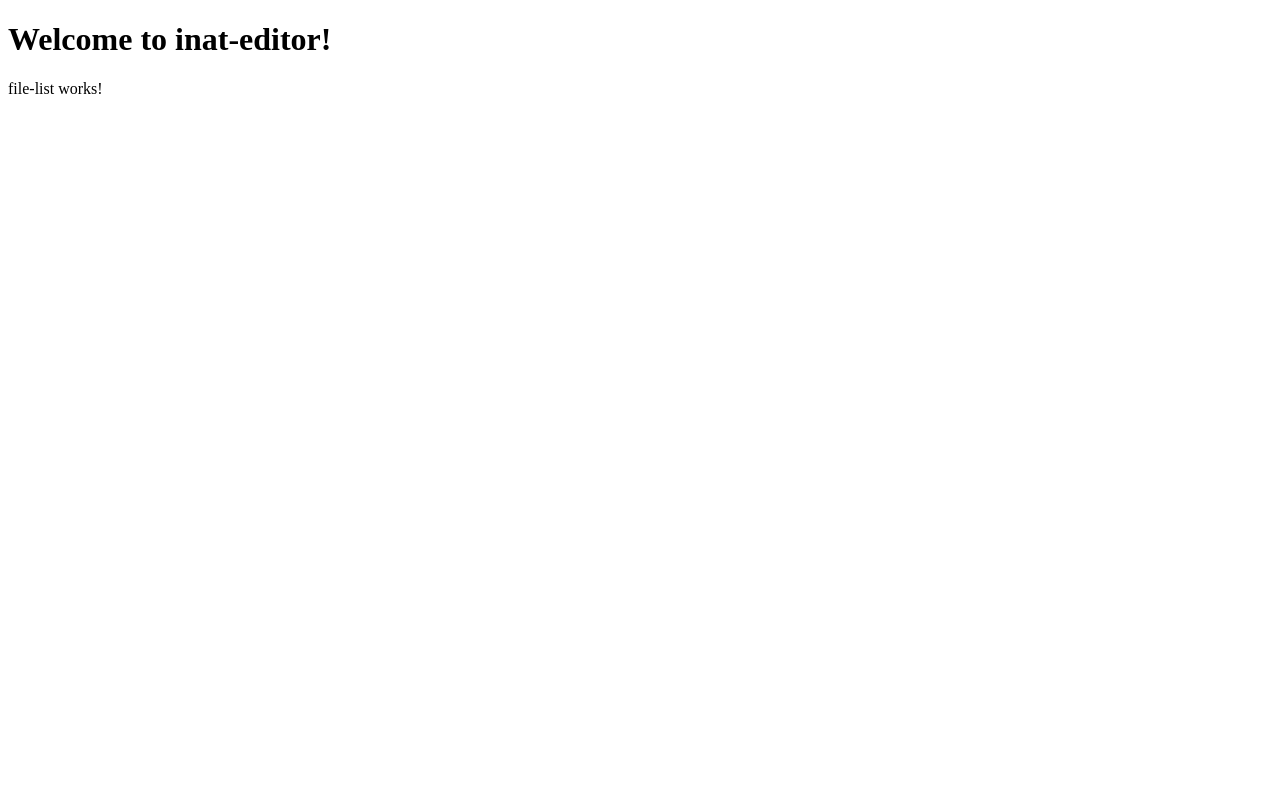
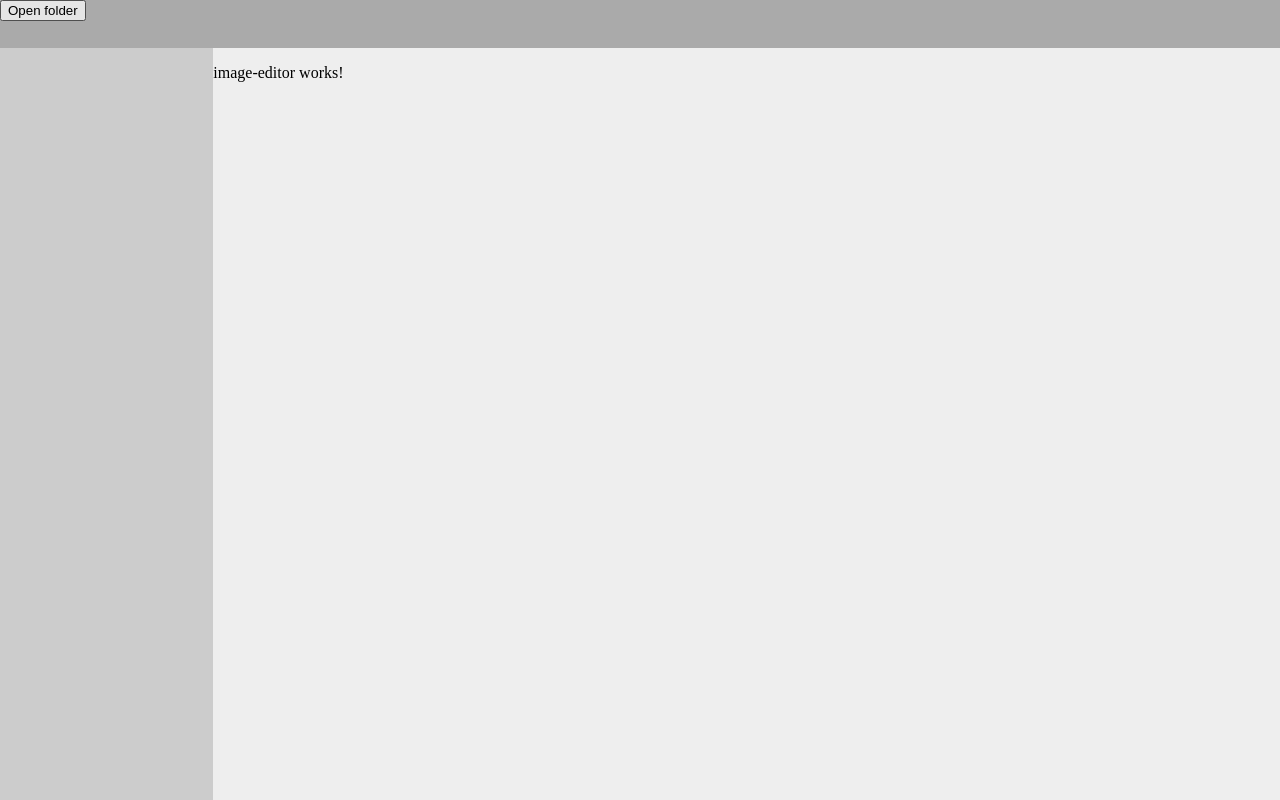
Before and after one commit to nbasargin/inat-editor, an Angular app: page / in a window 1280 px wide. Built offline with nearby package versions, Linux system fonts and the light colour scheme.

Commit message:
setup basic layout

```diff
--- a/package.json
+++ b/package.json
@@ -32,6 +32,7 @@
     "@angular-eslint/template-parser": "17.1.1",
     "@angular/cli": "^17.0.8",
     "@angular/compiler-cli": "^17.0.0",
+    "@types/wicg-file-system-access": "^2023.10.4",
     "@typescript-eslint/eslint-plugin": "6.13.1",
     "@typescript-eslint/parser": "6.13.1",
     "eslint": "^8.54.0",
--- /dev/null
+++ b/src/app/app.component.scss
@@ -0,0 +1,29 @@
+:host {
+  display: block;
+  position: absolute;
+  top: 0;
+  bottom: 0;
+  left: 0;
+  right: 0;
+}
+
+.main-layout {
+  display: grid;
+  grid-template-areas: 'header header' 'sidepanel contentpanel';
+  grid-template-columns: 1fr 5fr;
+  grid-template-rows: 48px 1fr;
+  width: 100%;
+  height: 100%;
+}
+
+.header {
+  grid-area: header;
+}
+
+.side-panel {
+  grid-area: sidepanel;
+}
+
+.content-panel {
+  grid-area: contentpanel;
+}
--- a/src/app/app.component.ts
+++ b/src/app/app.component.ts
@@ -1,17 +1,34 @@
 import { Component } from '@angular/core';
 import { CommonModule } from '@angular/common';
 import { FileListComponent } from './file-list/file-list.component';
+import { FileAccessNotSupportedComponent } from './file-access-not-supported/file-access-not-supported.component';
+import { FolderSelectorComponent } from './folder-selector/folder-selector.component';
+import { ImageEditorComponent } from './image-editor/image-editor.component';
 
 @Component({
   selector: 'ie-root',
   standalone: true,
-  imports: [CommonModule, FileListComponent],
+  imports: [
+    CommonModule,
+    FileAccessNotSupportedComponent,
+    FolderSelectorComponent,
+    FileListComponent,
+    ImageEditorComponent,
+  ],
   template: `
-    <h1>Welcome to {{ title }}!</h1>
-    <ie-file-list></ie-file-list>
+    <ie-file-access-not-supported *ngIf="!fileApiSupported"></ie-file-access-not-supported>
+    <div class="main-layout" *ngIf="fileApiSupported">
+      <ie-folder-selector class="header"></ie-folder-selector>
+      <ie-file-list class="side-panel"></ie-file-list>
+      <ie-image-editor class="content-panel"></ie-image-editor>
+    </div>
   `,
-  styles: [],
+  styleUrl: 'app.component.scss',
 })
 export class AppComponent {
-  title = 'inat-editor';
+  fileApiSupported: boolean;
+
+  constructor() {
+    this.fileApiSupported = !!window.showOpenFilePicker;
+  }
 }
--- /dev/null
+++ b/src/app/file-access-not-supported/file-access-not-supported.component.ts
@@ -0,0 +1,17 @@
+import { Component } from '@angular/core';
+
+@Component({
+  selector: 'ie-file-access-not-supported',
+  standalone: true,
+  imports: [],
+  template: `
+    <div>File System Access API is not available! See supporting browsers:</div>
+    <ul>
+      <li>https://caniuse.com/native-filesystem-api</li>
+      <li>https://developer.mozilla.org/en-US/docs/Web/API/File_System_API</li>
+      <li>https://developer.chrome.com/docs/capabilities/web-apis/file-system-access</li>
+    </ul>
+  `,
+  styles: ``,
+})
+export class FileAccessNotSupportedComponent {}
--- /dev/null
+++ b/src/app/file-list/file-list.component.scss
@@ -0,0 +1,4 @@
+:host {
+  display: block;
+  background: #ccc;
+}
--- a/src/app/file-list/file-list.component.ts
+++ b/src/app/file-list/file-list.component.ts
@@ -1,11 +1,17 @@
+import { CommonModule } from '@angular/common';
 import { Component, Input } from '@angular/core';
+
+export interface FileItem {
+  fname: string;
+  selected: boolean;
+}
 
 @Component({
   selector: 'ie-file-list',
   standalone: true,
-  imports: [],
-  template: ` <p>file-list works!</p> `,
-  styles: ``,
+  imports: [CommonModule],
+  template: ` <div *ngFor="let file of fileList">{{ file.fname }}</div> `,
+  styleUrl: 'file-list.component.scss',
 })
 export class FileListComponent {
   @Input() fileList: Array<{ fname: string; selected: boolean }> = [];
--- /dev/null
+++ b/src/app/folder-selector/folder-selector.component.scss
@@ -0,0 +1,4 @@
+:host {
+  display: block;
+  background-color: #aaa;
+}
--- /dev/null
+++ b/src/app/folder-selector/folder-selector.component.ts
@@ -0,0 +1,18 @@
+import { Component } from '@angular/core';
+
+@Component({
+  selector: 'ie-folder-selector',
+  standalone: true,
+  imports: [],
+  template: `
+    <div>
+      <button (click)="openFolder()">Open folder</button>
+    </div>
+  `,
+  styleUrl: 'folder-selector.component.scss',
+})
+export class FolderSelectorComponent {
+  openFolder() {
+    console.log('open folder');
+  }
+}
--- /dev/null
+++ b/src/app/image-editor/image-editor.component.scss
@@ -0,0 +1,4 @@
+:host {
+  display: block;
+  background: #eee;
+}
--- /dev/null
+++ b/src/app/image-editor/image-editor.component.ts
@@ -0,0 +1,10 @@
+import { Component } from '@angular/core';
+
+@Component({
+  selector: 'ie-image-editor',
+  standalone: true,
+  imports: [],
+  template: ` <p>image-editor works!</p> `,
+  styleUrl: 'image-editor.component.scss',
+})
+export class ImageEditorComponent {}
--- a/tsconfig.app.json
+++ b/tsconfig.app.json
@@ -2,7 +2,7 @@
   "extends": "./tsconfig.json",
   "compilerOptions": {
     "outDir": "./out-tsc/app",
-    "types": []
+    "types": ["@types/wicg-file-system-access"]
   },
   "files": ["src/main.ts"],
   "include": ["src/**/*.d.ts"]
```
Also changed, not shown: 1 other file (tests, documents, lock files or other folders).
